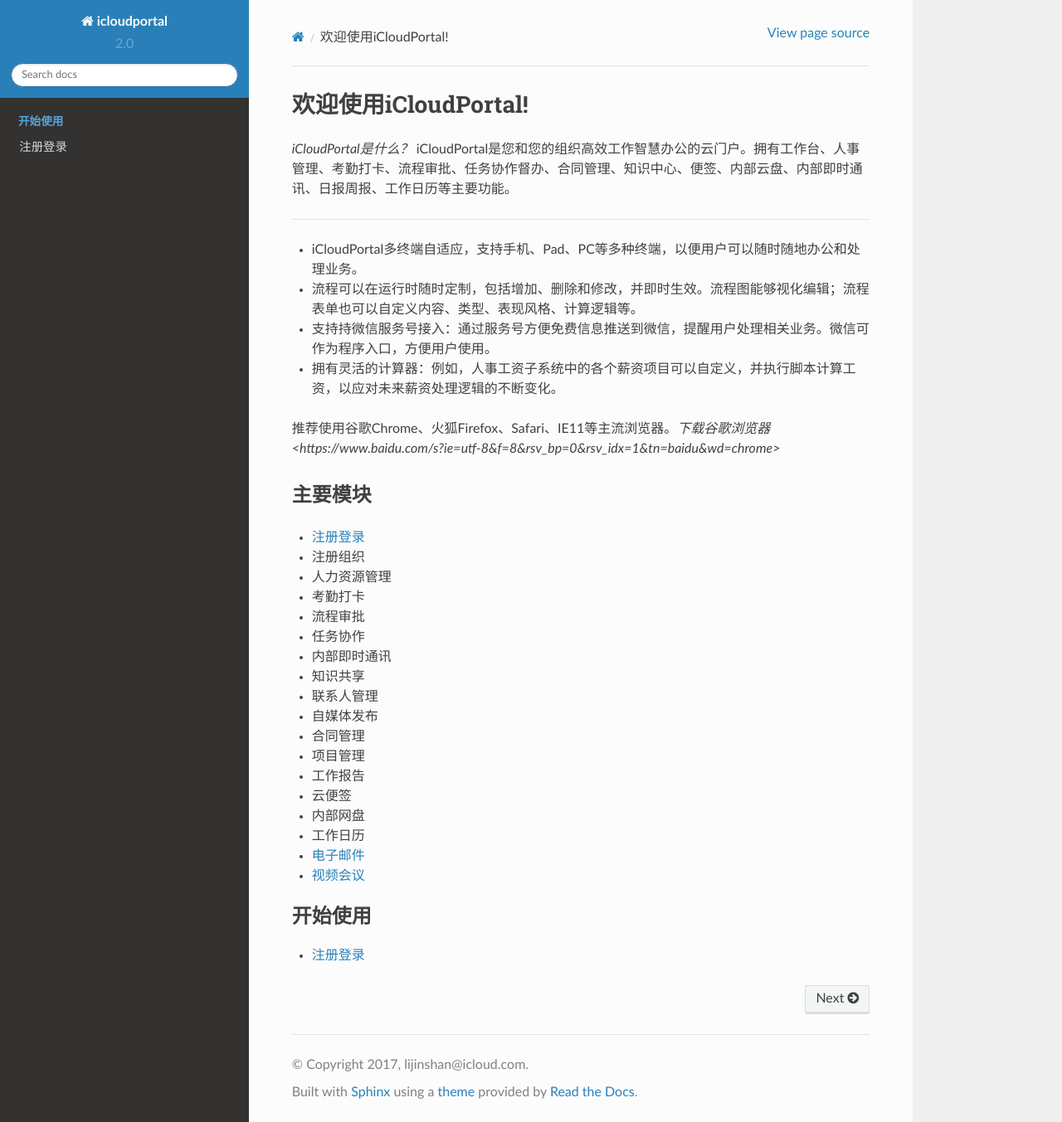
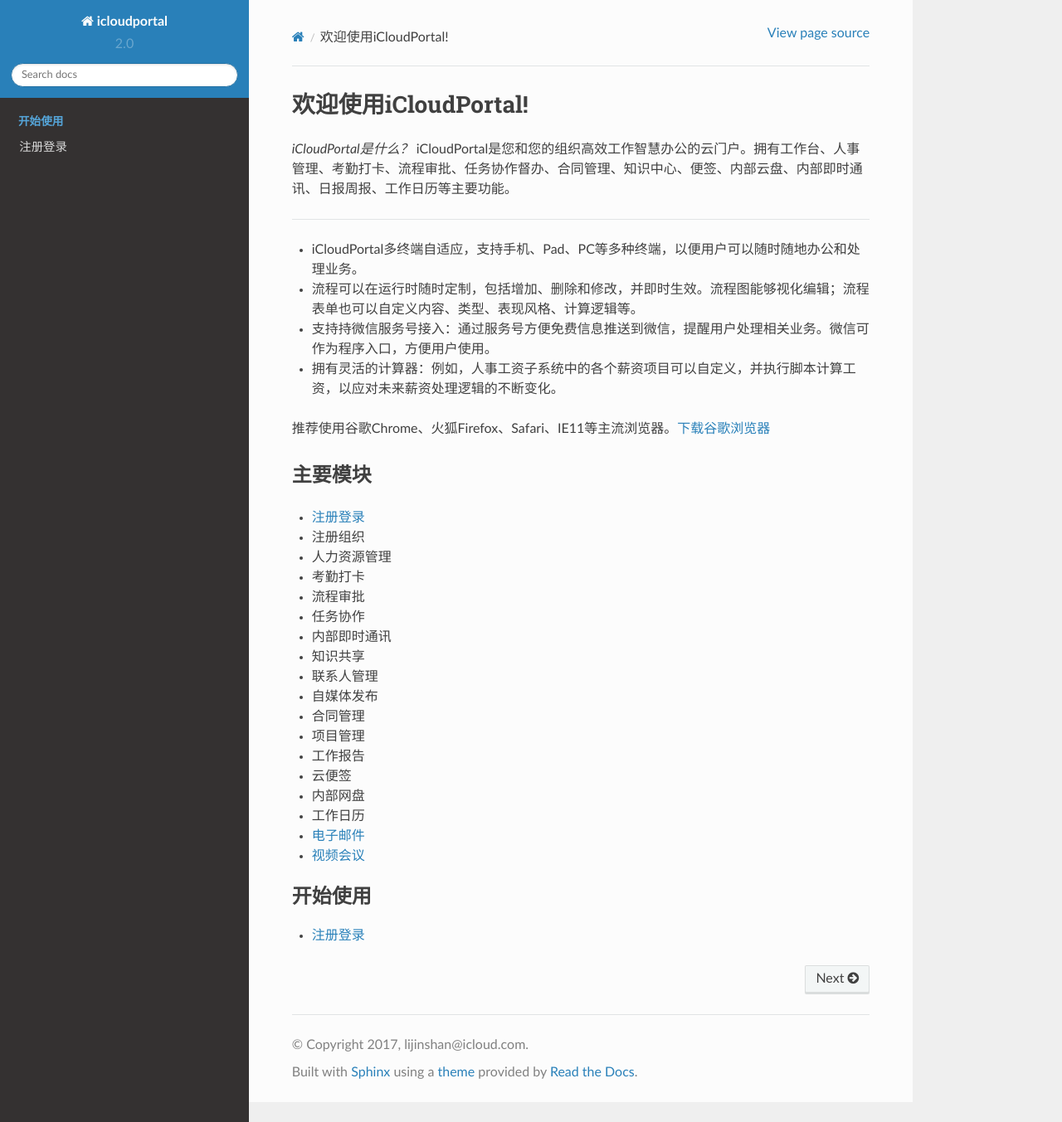
Before and after one commit to jacky-cyber/icloudportal, a Sphinx documentation site: the page built from docs/index.rst, in a window 1280 px wide and 1353 px high. Shown: the whole window at 83% size. Built offline with Sphinx 7.4.7 and the Read the Docs theme 2.0.0, drawn with Linux system fonts in a browser that asks for light colours.

Commit message:
谷歌浏览器下载链接

```diff
--- a/docs/index.rst
+++ b/docs/index.rst
@@ -16,7 +16,7 @@
 * 支持持微信服务号接入：通过服务号方便免费信息推送到微信，提醒用户处理相关业务。微信可作为程序入口，方便用户使用。
 * 拥有灵活的计算器：例如，人事工资子系统中的各个薪资项目可以自定义，并执行脚本计算工资，以应对未来薪资处理逻辑的不断变化。
 
-推荐使用谷歌Chrome、火狐Firefox、Safari、IE11等主流浏览器。`下载谷歌浏览器 <https://www.baidu.com/s?ie=utf-8&f=8&rsv_bp=0&rsv_idx=1&tn=baidu&wd=chrome>`
+推荐使用谷歌Chrome、火狐Firefox、Safari、IE11等主流浏览器。`下载谷歌浏览器 <https://www.baidu.com/s?ie=utf-8&f=8&rsv_bp=0&rsv_idx=1&tn=baidu&wd=chrome>`_
 
 主要模块
 ----------------------
```
